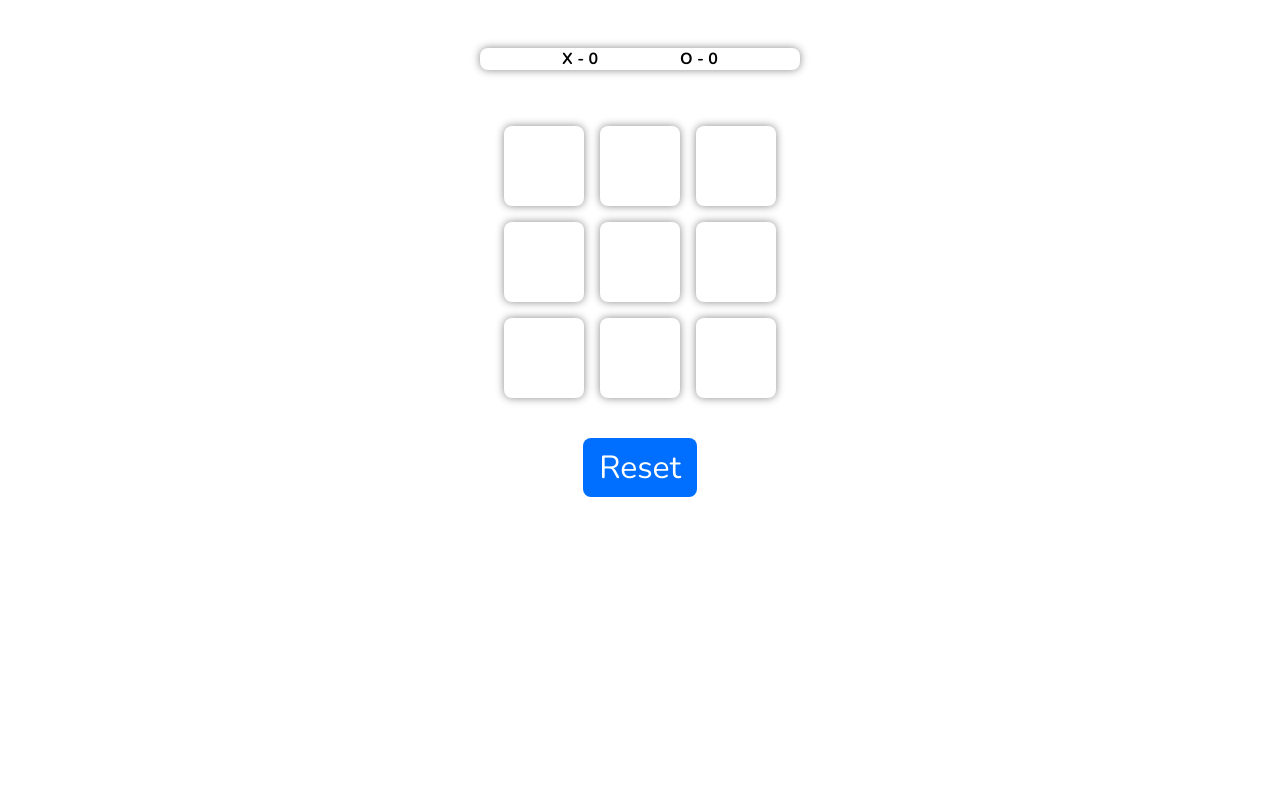
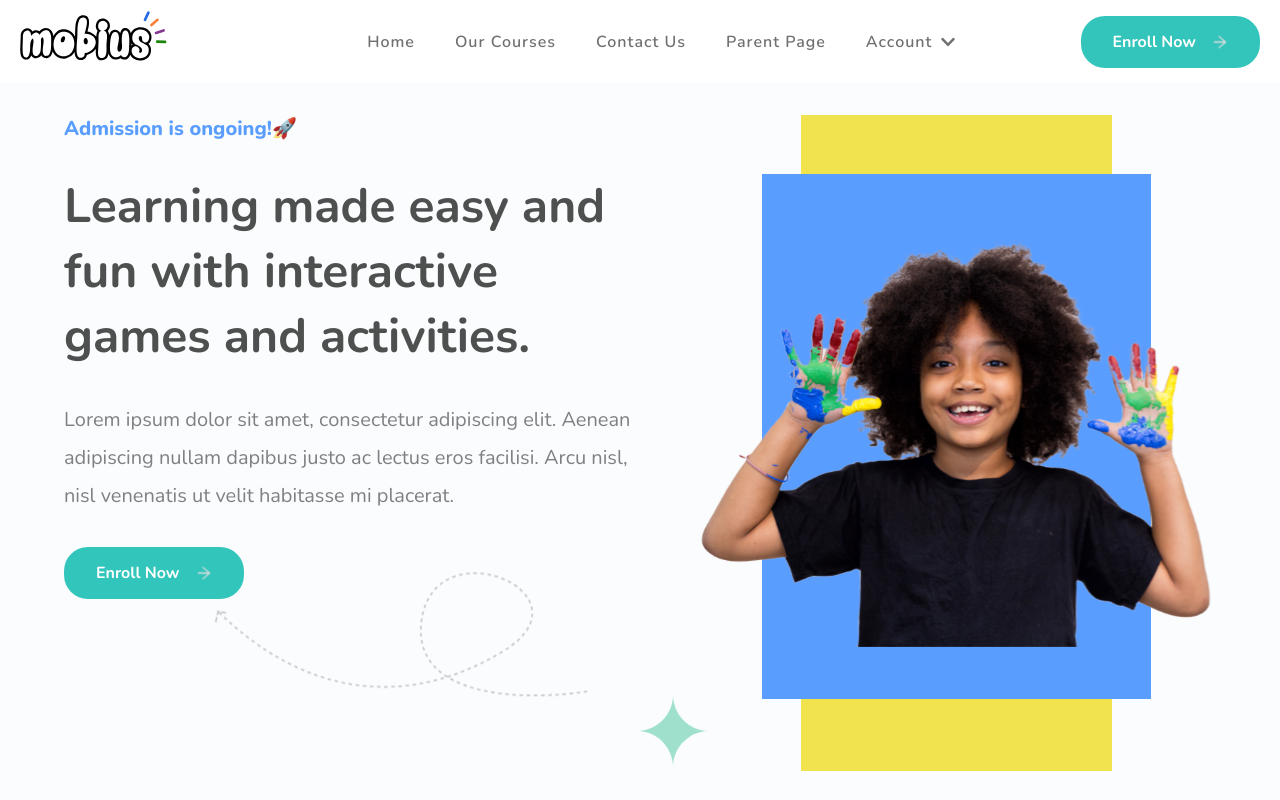
Before and after one commit to Mobius-Org/frontend, a React (Create React App) app: page / in a window 1280 px wide. Shown: the top 800 px of the page. Built offline with nearby package versions, Linux system fonts and the light colour scheme.

Commit message:
chore: renamed file

```diff
--- a/src/App.js
+++ b/src/App.js
@@ -4,7 +4,6 @@ import { AppRouter } from "./appRouter";
 import "react-toastify/dist/ReactToastify.css";
 import { useState } from "react";
 import { Modal } from "./component";
-import { TicTacToe } from "./games";
 
 function App() {
   const [showModal, setShowModal] = useState(false);
@@ -12,8 +11,7 @@ function App() {
     <div className="App">
       <ToastContainer />
       <Modal showModal={showModal} SetShowModal={setShowModal} />
-      <TicTacToe />
-      {/* <AppRouter showModal={showModal} SetShowModal={setShowModal} /> */}
+      <AppRouter showModal={showModal} SetShowModal={setShowModal} />
     </div>
   );
 }
--- a/src/pages/signup/index.js
+++ b/src/pages/signup/index.js
@@ -21,7 +21,8 @@ import {
 import { motion } from "framer-motion";
 import { kiddles, kiddles3 } from "../../assets";
 import { Button, InputField } from "../../component";
-import Dropdown from "../../component/selectdropdowns";
+import Dropdown from "../../component/selectdropdown";
+
 const SignUp = () => {
   //
   const dispatch = useDispatch();
```
